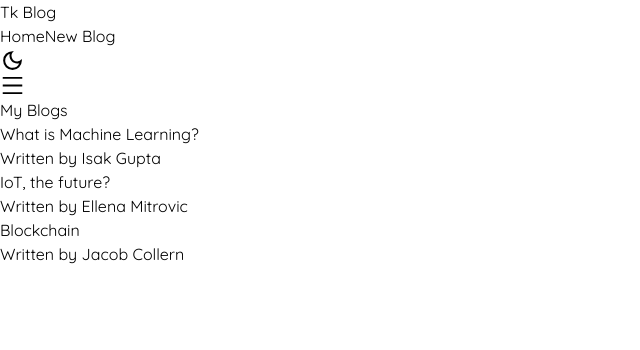
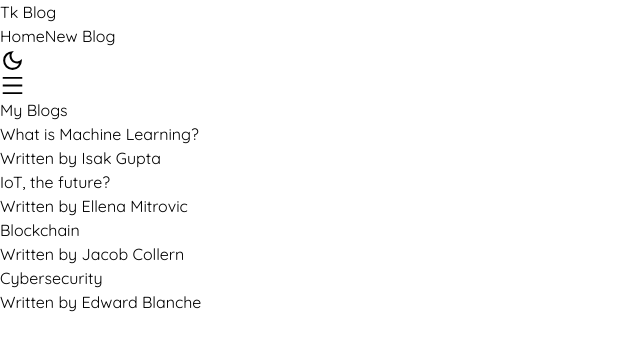
Before and after one commit to Tochukwu-Nwosu/blog-app, a React (Vite) app: page / in a window 1280 px wide. Shown: the top 350 px of the page, without its empty margins (0-640 px from the left). Built offline with nearby package versions, Linux system fonts and the light colour scheme; data requests are answered from the project's data file.

Commit message:
added redirection

```diff
--- a/data/db.json
+++ b/data/db.json
@@ -32,6 +32,17 @@
       },
       "body": "Blockchain is a distributed ledger system.",
       "id": 3
+    },
+    {
+      "title": "Cybersecurity",
+      "date": "July 14, 2023",
+      "author": {
+        "imgSrc": "http://google.com",
+        "name": "Edward Blanche"
+      },
+      "image": "http://google.com",
+      "body": "Cybersecurity...",
+      "id": 4
     }
   ]
 }
--- a/src/components/NewBlog.jsx
+++ b/src/components/NewBlog.jsx
@@ -1,8 +1,10 @@
 import { useState } from "react"
 import moment from "moment"
 import axios from "axios"
+import { useNavigate } from "react-router-dom"
 
 const NewBlog = () => {
+  const navigate = useNavigate()
   const [ data, setData ] = useState({
     title: '',
     date: moment().format('LL'),
@@ -28,7 +30,7 @@ const NewBlog = () => {
     e.preventDefault()
 
     axios.post('http://localhost:8000/blogs', data)
-      .then( response => console.log(response) )
+      .then( response => navigate('/') )
       .catch( err => console.log(err) )
 
   }
```
